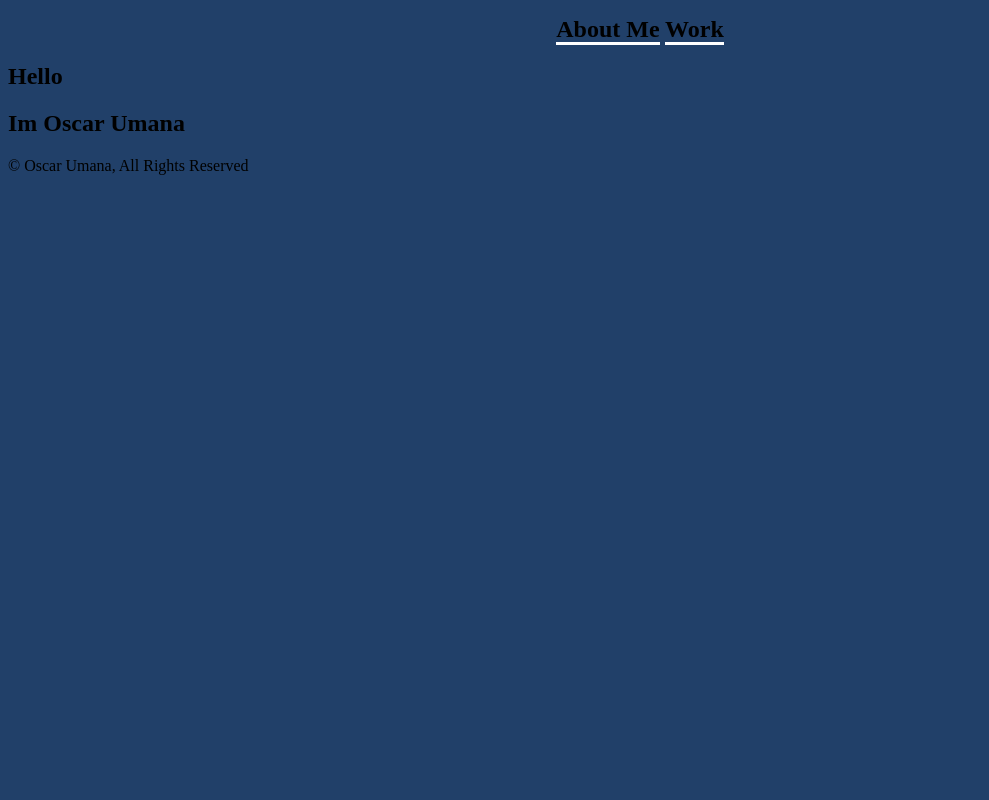
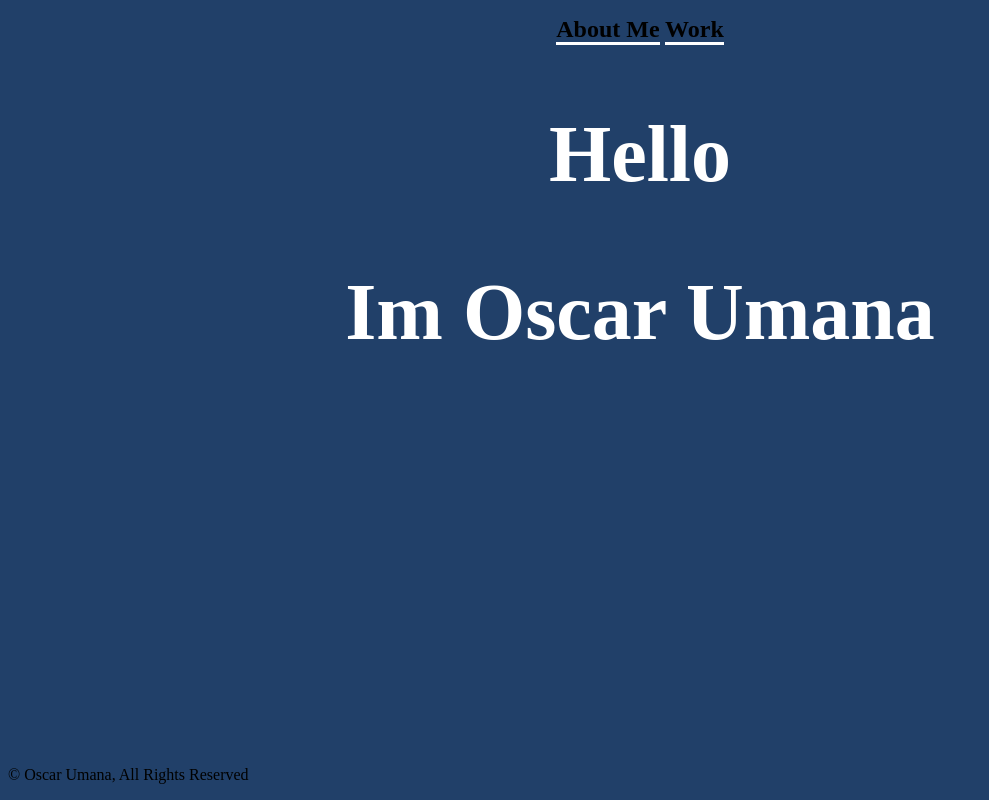
Before and after one commit to OU4583/OU4583.github.iow, a plain HTML site: page Web.html in a window 1280 px wide. Shown: the whole page, without its empty margins (0-989 px from the left). Drawn offline with Linux system fonts and the light colour scheme.

Commit message:
Update w.css

```diff
--- a/w.css
+++ b/w.css
@@ -4,8 +4,11 @@ body {
     font-size: 1em;
 }
 
+
 p {
     font-size: 1em;
+    position:fixed;
+    bottom:0;
     color:black;
 }
 h1{
@@ -15,7 +18,9 @@ h1{
 
     }
 h2{
-    color:black
+    font-size:5em;
+    text-align:center;
+    color:white
 }
 a {
    color: white;
@@ -29,7 +34,7 @@ a:link {
     color: black;
 }
 a:visited {
-    color:white;
+    color:lightblue;
 }
 a:hover {
     color: black;
```
